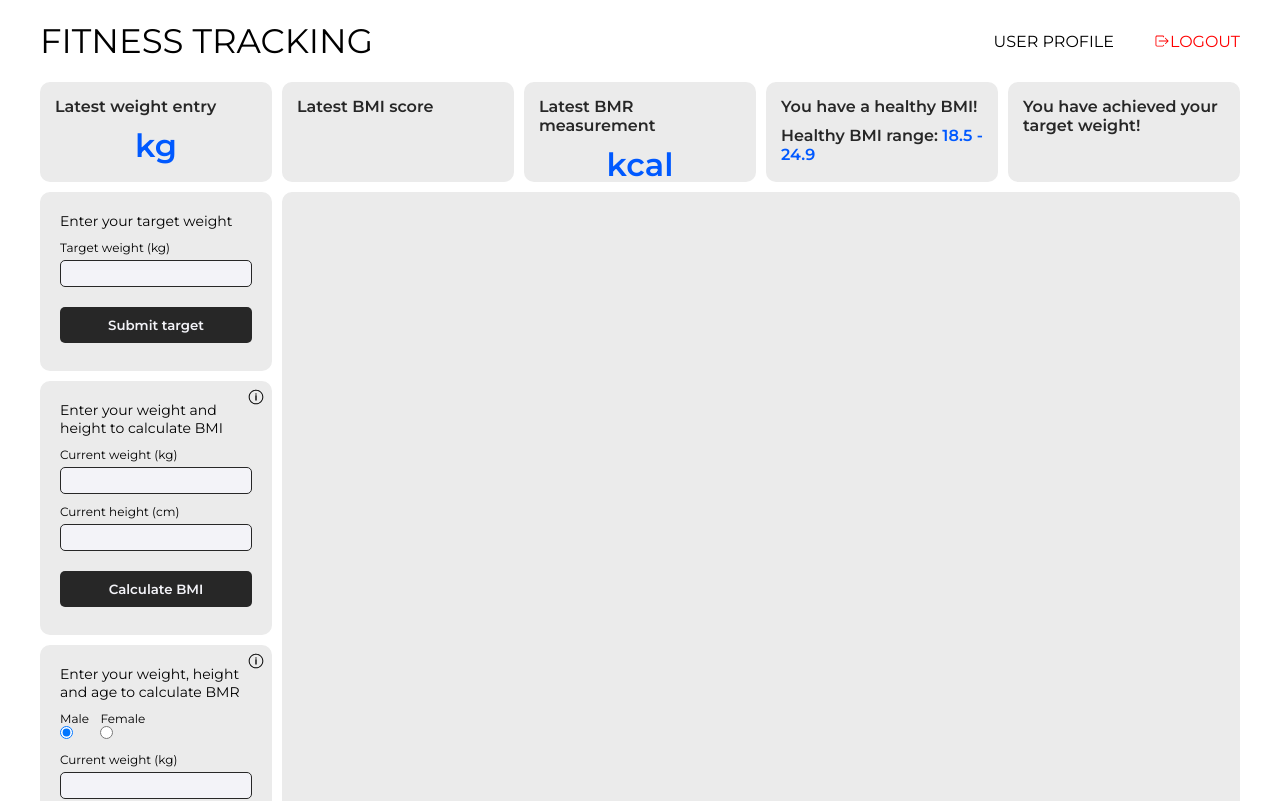
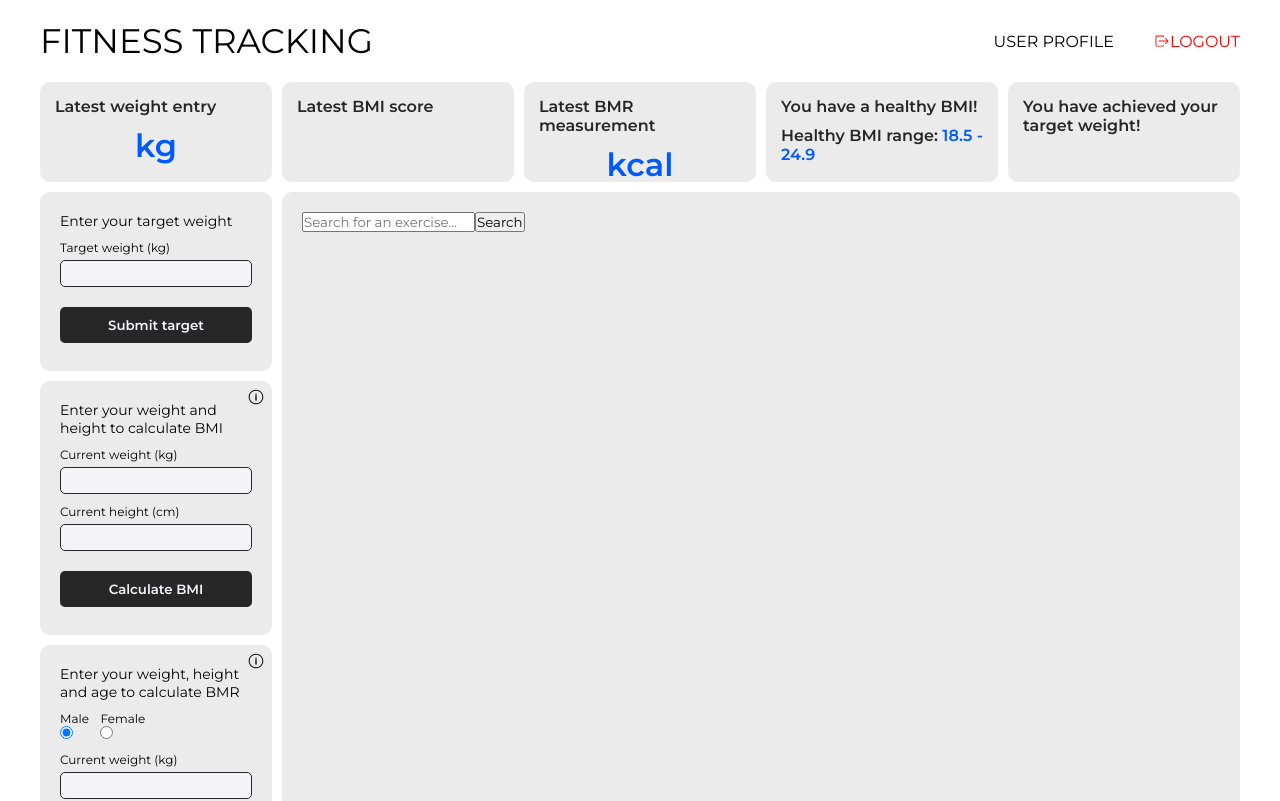
Before and after one commit to JKukielski/fitness-tracking-app, a React (Vite) app in the folder frontend/: page / in a window 1280 px wide. Shown: the top 801 px of the page. Built offline with nearby package versions, Linux system fonts and the light colour scheme; no server answers; sample sign-in values are in the browser's storage.

Commit message:
Replaced 'stats' placeholder with exercise component + initial exercise api logic

```diff
--- a/frontend/src/App.jsx
+++ b/frontend/src/App.jsx
@@ -4,7 +4,7 @@ import Register from './pages/Register';
 import { BrowserRouter, Routes, Route, Navigate } from 'react-router-dom';
 import { useSelector } from 'react-redux';
 import UserPage from './pages/UserPage';
-import Test from './pages/Test';
+
 
 const App = () => {
   const user = useSelector((state) => state.user.user);
@@ -19,7 +19,7 @@ const App = () => {
           <Route path="/user" element={user && <UserPage />} />
           <Route path="/login" element={<Login />} />
           <Route path="/register" element={<Register />} />
-          <Route path="/test" element={<Test />} />
+
         </Routes>
       </BrowserRouter>
     </div>
--- /dev/null
+++ b/frontend/src/components/Exercises.jsx
@@ -0,0 +1,60 @@
+import { useEffect, useState } from 'react';
+import '../styles/Exercises.css';
+import { exerciseOptions, fetchData } from '../utils/fetchExerciseData';
+
+const Exercises = () => {
+  const [search, setSearch] = useState('');
+  const [exercises, setExercises] = useState([]);
+  const [bodyParts, setBodyParts] = useState([]);
+
+  useEffect(() => {
+    const fetchExerciseData = async () => {
+      const bodyPartsData = await fetchData(
+        'https://exercisedb.p.rapidapi.com/exercises/bodyPartList',
+        exerciseOptions
+      );
+
+      setBodyParts(['all', ...bodyPartsData]);
+    };
+
+    fetchExerciseData();
+  }, []);
+
+  const handleSubmit = async () => {
+    if (search) {
+      const exerciseData = await fetchData(
+        'https://exercisedb.p.rapidapi.com/exercises',
+        exerciseOptions
+      );
+
+      const searchedExercises = exerciseData.filter(
+        (exercise) =>
+          exercise.name.toLowerCase().includes(search) ||
+          exercise.target.toLowerCase().includes(search) ||
+          exercise.equipment.toLowerCase().includes(search) ||
+          exercise.bodyPart.toLowerCase().includes(search)
+      );
+
+      setSearch('');
+      setExercises(searchedExercises);
+    }
+  };
+
+  return (
+    <div className="exercises-container">
+      <div className="exercises-search-container">
+        <input
+          type="text"
+          placeholder="Search for an exercise..."
+          value={search}
+          onChange={(e) => setSearch(e.target.value.toLowerCase())}
+        />
+        <button className="exercises-button" onClick={handleSubmit}>
+          Search
+        </button>
+      </div>
+    </div>
+  );
+};
+
+export default Exercises;
--- a/frontend/src/components/Stats.jsx
+++ /dev/null
@@ -1,7 +0,0 @@
-import '../styles/Stats.css';
-
-const Stats = () => {
-  return <div className="stats-container"></div>;
-};
-
-export default Stats;
--- a/frontend/src/pages/HomePage.jsx
+++ b/frontend/src/pages/HomePage.jsx
@@ -4,7 +4,7 @@ import CarouselComponent from '../components/CarouselComponent';
 import BMI from '../components/BMI';
 import BMR from '../components/BMR';
 import TargetInput from '../components/TargetInput';
-import Stats from '../components/Stats';
+import Exercises from '../components/Exercises';
 
 const HomePage = () => {
   return (
@@ -15,7 +15,7 @@ const HomePage = () => {
         <TargetInput />
         <BMI />
         <BMR />
-        <Stats />
+        <Exercises />
       </div>
     </>
   );
--- a/frontend/src/pages/Test.jsx
+++ /dev/null
@@ -1,20 +0,0 @@
-import { useEffect } from 'react';
-import { exerciseOptions, fetchData } from '../utils/fetchExerciseData';
-
-const Test = () => {
-  const handleClick = async (e) => {
-    e.preventDefault();
-    const exerciseData = await fetchData(
-      'https://exercisedb.p.rapidapi.com/exercises',
-      exerciseOptions
-    );
-    console.log(exerciseData);
-  };
-  return (
-    <div>
-      <button onClick={handleClick}>Search</button>
-    </div>
-  );
-};
-
-export default Test;
--- a/frontend/src/styles/Stats.css
+++ b/frontend/src/styles/Exercises.css
@@ -1,4 +1,4 @@
-.stats-container {
+.exercises-container {
     background-color: var(--color-primary-light);
     border-radius: 10px;
     padding: 20px;
@@ -7,9 +7,9 @@
     grid-row-start: 2;
     grid-row-end: 5;
 }
-
+/*
 @media screen and (max-width: 1024px) {
-    .stats-container {
+    .exercises-container {
         display: none;
     }
-}
+} */
```
